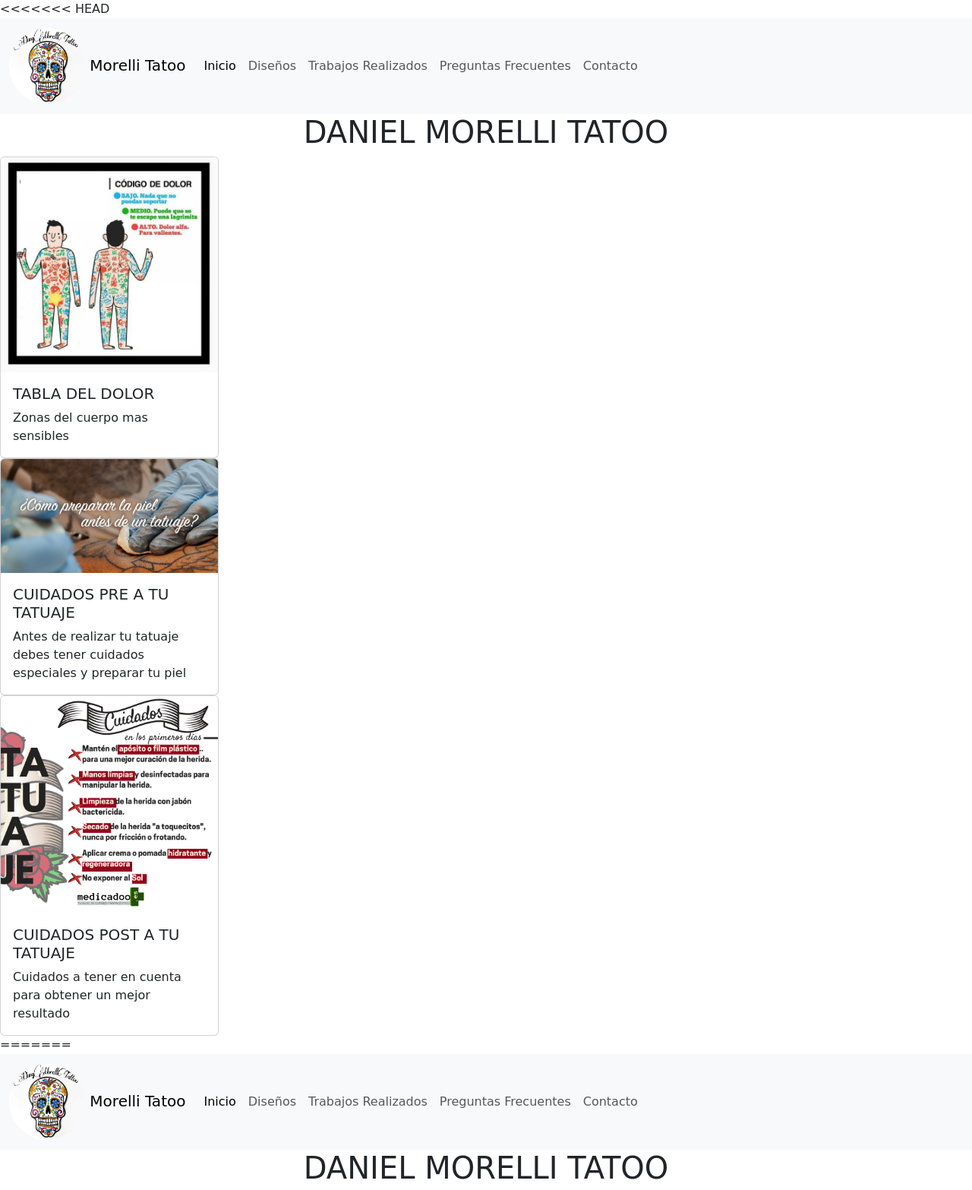
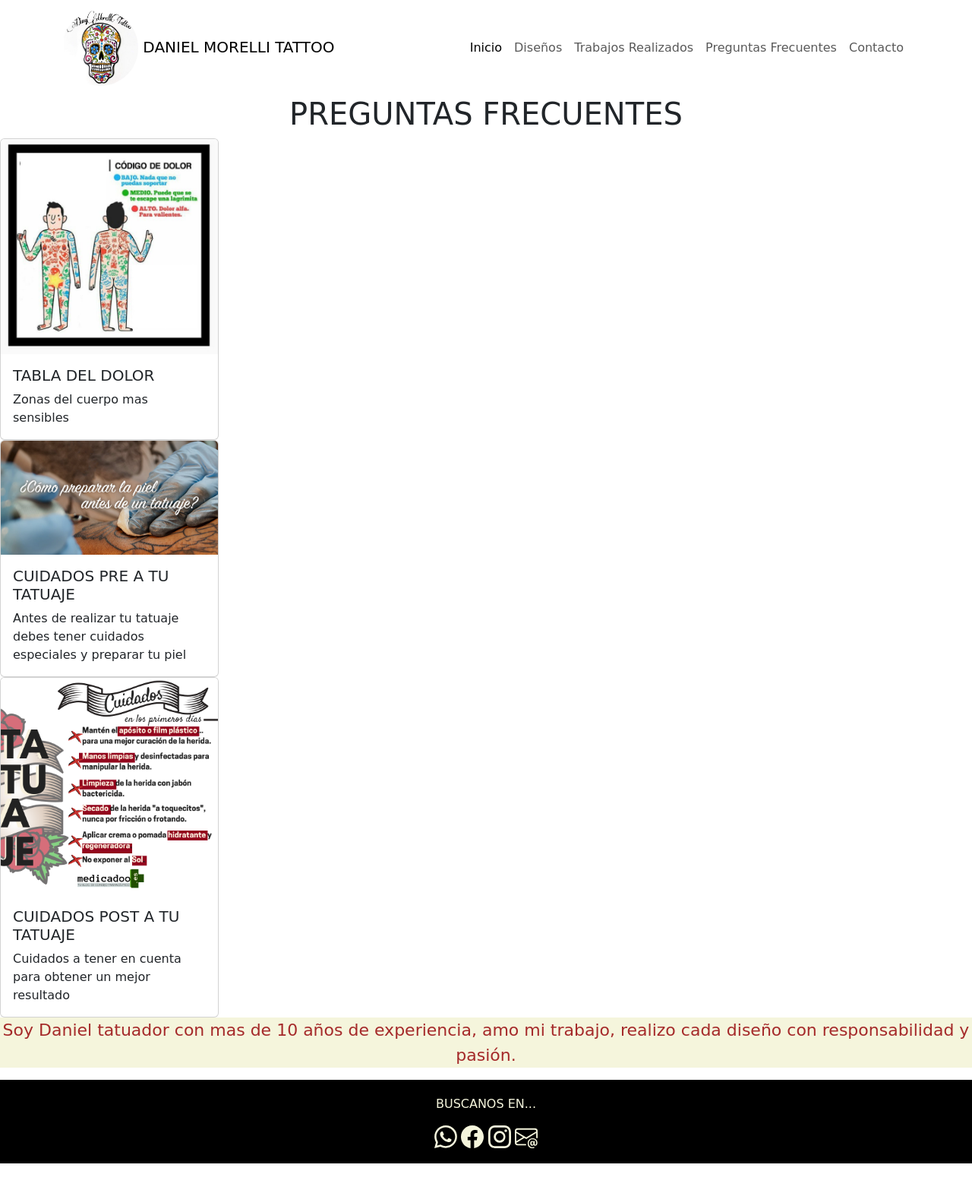
Before and after one commit to pablodatt/SegundaEntregaPabloGuillermoDattolo, a plain HTML site: page paginas/preguntas frecuentes.html in a window 1280 px wide. Shown: the top 1566 px of the page at 76% size. Drawn offline with nearby package versions, Linux system fonts and the light colour scheme.

Commit message:
Navegabilidad

```diff
--- a/paginas/preguntas frecuentes.html
+++ b/paginas/preguntas frecuentes.html
@@ -1,4 +1,4 @@
-<<<<<<< HEAD
+
       <!DOCTYPE html>
       <html lang="es">
       <head>
@@ -15,14 +15,14 @@
       <body>
         <!-- preguntas frecuentes -->
         <header>
-              <nav class="navbar navbar-expand-lg bg-body-tertiary">
-                  <div class="container-fluid">
-                    <a class="navbar-brand" href="../index.html"> <img src="../imagenes/Logo.jpg" alt="logo" class="logo">  Morelli Tatoo</a>
+          <nav class="navbar navbar-expand-lg navbar--gris">
+              <div class="container">
+                <a class="navbar-brand" href="../index.html">   <img src="../imagenes/Logo.jpg" alt="logo" class="logo">  DANIEL MORELLI TATTOO</a>
                 <button class="navbar-toggler" type="button" data-bs-toggle="collapse" data-bs-target="#navbarSupportedContent" aria-controls="navbarSupportedContent" aria-expanded="false" aria-label="Toggle navigation">
                   <span class="navbar-toggler-icon"></span>
                 </button>
                 <div class="collapse navbar-collapse" id="navbarSupportedContent">
-                      <ul class="navbar-nav me-auto mb-2 mb-lg-0">
+                  <ul class="navbar-nav ms-auto mb-2 mb-lg-0"  >
                     <li class="nav-item">
                       <a class="nav-link active" aria-current="page" href="../index.html">Inicio</a>
                     </li>
@@ -33,11 +33,12 @@
                       <a class="nav-link" href="../paginas/trabajosrealizados.html">Trabajos Realizados</a>
                     </li>
                     <li class="nav-item">
-                          <a class="nav-link" href="#">Preguntas Frecuentes</a>
+                      <a class="nav-link" href="../paginas/preguntas frecuentes.html">Preguntas Frecuentes</a>
                     </li>
                     <li class="nav-item">
                       <a class="nav-link" href="../paginas/contacto.html">Contacto</a>
                     </li>
+
                   </ul>
                 </div>
               </div>
@@ -45,82 +46,7 @@
       </header>
 
           <main class="preguntas">
-      <h1 class="titulo_principal">DANIEL MORELLI TATOO</h1>
-      <div class="card" style="width: 18rem;">
-          <img src="../imagenes/tabla dolor.jpg" class="card-img-top" alt="tabla del dolor">
-          <div class="card-body">
-            <h5 class="card-title">TABLA DEL DOLOR</h5>
-            <p class="card-text">Zonas del cuerpo mas sensibles</p>
-
-          </div>
-        </div>
-        <div class="card" style="width: 18rem;">
-          <img src="../imagenes/pre tatuaje.jpg" class="card-img-top" alt="antes deñ tattoo">
-          <div class="card-body">
-            <h5 class="card-title">CUIDADOS PRE A TU TATUAJE</h5>
-            <p class="card-text">Antes de realizar tu tatuaje debes tener cuidados especiales y preparar tu piel</p>
-
-          </div>
-        </div>
-        <div class="card" style="width: 18rem;">
-          <img src="../imagenes/cuidados post.png" class="card-img-top" alt="cuidado post ">
-          <div class="card-body">
-            <h5 class="card-title">CUIDADOS POST A TU TATUAJE</h5>
-            <p class="card-text">Cuidados a tener en cuenta para obtener un mejor resultado</p>
-
-          </div>
-        </div>
-        </main>
-
-=======
-<!DOCTYPE html>
-<html lang="es">
-<head>
-    <meta charset="UTF-8">
-    <meta http-equiv="X-UA-Compatible" content="IE=edge">
-    <meta name="viewport" content="width=device-width, initial-scale=1.0">
-    <meta name="description" content="Preguntas frecuentes"/>
-    <meta name="keywords"
-    content="tatuajes, tattoo, diseños de tattoo, dani morelli, alta gracia, preguntas frecuentes">
-    <title>Morelli Tatoo</title>
-    <link href="https://cdn.jsdelivr.net/npm/bootstrap@5.3.0-alpha3/dist/css/bootstrap.min.css" rel="stylesheet" integrity="sha384-KK94CHFLLe+nY2dmCWGMq91rCGa5gtU4mk92HdvYe+M/SXH301p5ILy+dN9+nJOZ" crossorigin="anonymous">
-    <link rel="stylesheet" href="../css/style.css">
-</head>
-<body>
-    <header>
-        <nav class="navbar navbar-expand-lg bg-body-tertiary">
-            <div class="container-fluid">
-              <a class="navbar-brand" href="../index.html"> <img src="../imagenes/Logo.jpg" alt="logo" class="logo">  Morelli Tatoo</a>
-              <button class="navbar-toggler" type="button" data-bs-toggle="collapse" data-bs-target="#navbarSupportedContent" aria-controls="navbarSupportedContent" aria-expanded="false" aria-label="Toggle navigation">
-                <span class="navbar-toggler-icon"></span>
-              </button>
-              <div class="collapse navbar-collapse" id="navbarSupportedContent">
-                <ul class="navbar-nav me-auto mb-2 mb-lg-0">
-                  <li class="nav-item">
-                    <a class="nav-link active" aria-current="page" href="../index.html">Inicio</a>
-                  </li>
-                  <li class="nav-item">
-                    <a class="nav-link" href="../paginas/diseños.html">Diseños</a>
-                  </li>
-                  <li class="nav-item">
-                    <a class="nav-link" href="../paginas/trabajosrealizados.html">Trabajos Realizados</a>
-                  </li>
-                  <li class="nav-item">
-                    <a class="nav-link" href="#">Preguntas Frecuentes</a>
-                  </li>
-                  <li class="nav-item">
-                    <a class="nav-link" href="../paginas/contacto.html">Contacto</a>
-                  </li>
-
-
-                </ul>
-
-              </div>
-            </div>
-          </nav>
-    </header>
-    <main class="preguntas">
-<h1 class="titulo_principal">DANIEL MORELLI TATOO</h1>
+      <h1 class="titulo_principal">PREGUNTAS FRECUENTES</h1>
       <div class="card" style="width: 18rem;">
           <img src="../imagenes/tabla dolor.jpg" class="card-img-top" alt="tabla del dolor">
           <div class="card-body">
@@ -148,7 +74,7 @@
         </main>
 
 
->>>>>>> 48ee81848fb2478bbfebef111feec2a291c43b67
+
     <section>
         <p class="dani">Soy Daniel tatuador con mas de 10 años de experiencia, amo mi trabajo, realizo cada diseño con responsabilidad y pasión. </p>
     </section>
```
Also changed, not shown: index.html (+9 -11 lines), paginas/contacto.html (+3 -0 lines), paginas/diseños.html (+9 -8 lines), paginas/trabajosrealizados.html (+9 -11 lines), imagenes/package.json (renamed from package.json). Lines whose indentation alone changed are shown as unchanged.
